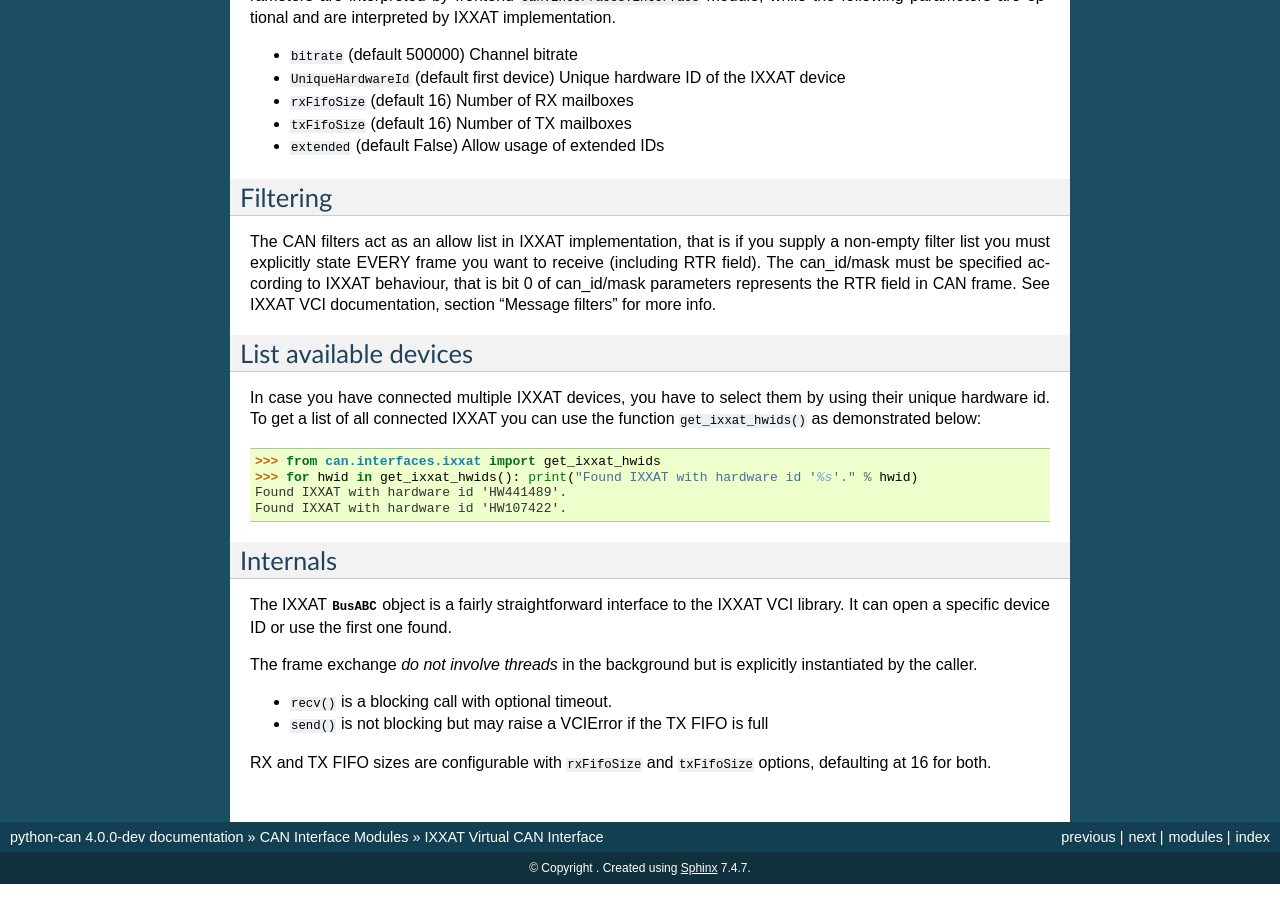
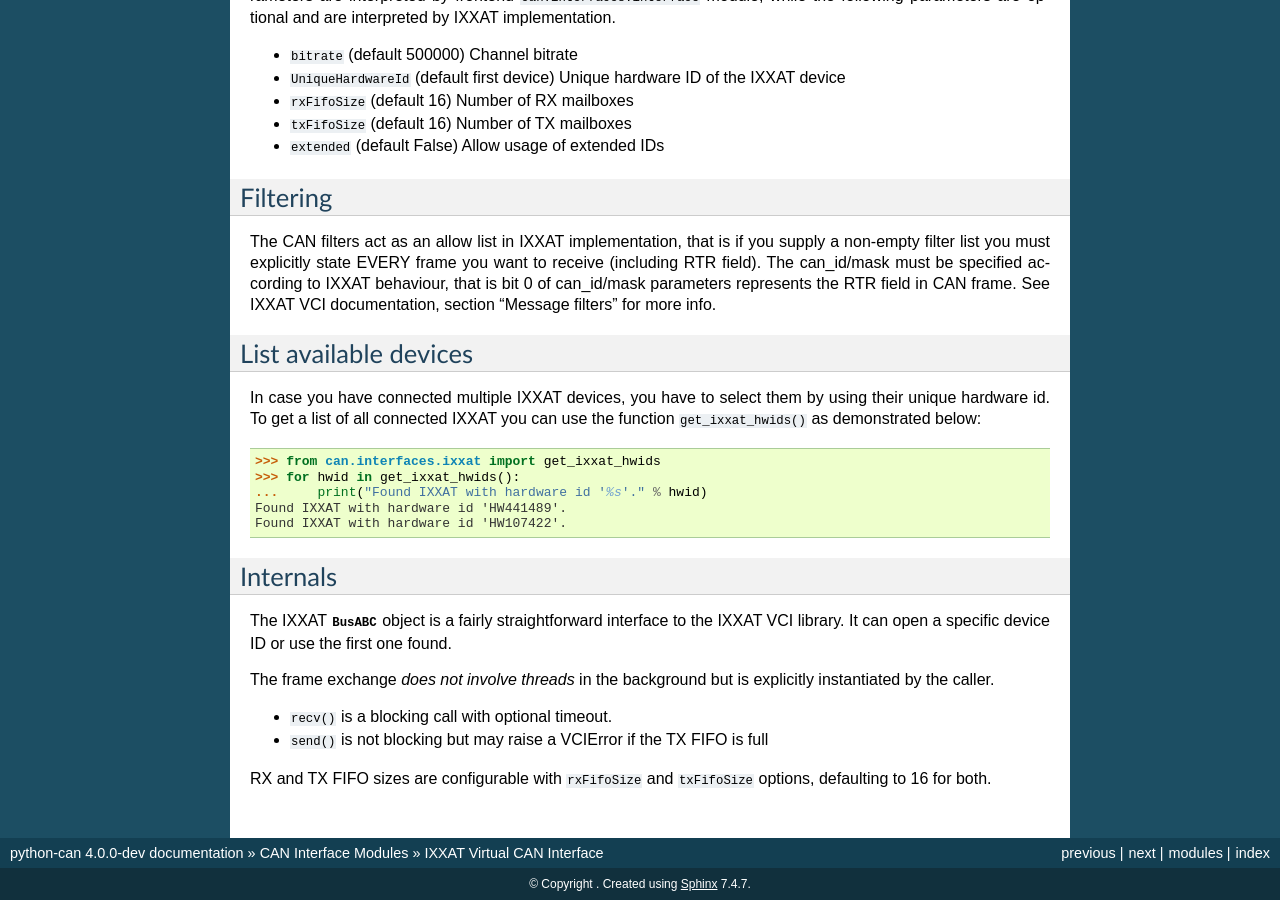
Before and after one commit to hardbyte/python-can, a Sphinx documentation site: the page built from doc/interfaces/ixxat.rst, in a window 1280 px wide and 900 px high, scrolled down 698 px. Built offline with Sphinx 7.4.7, drawn with Linux system fonts in a browser that asks for light colours.

Commit message:
typos and formatting

```diff
--- a/doc/interfaces/ixxat.rst
+++ b/doc/interfaces/ixxat.rst
@@ -54,12 +54,13 @@ bit 0 of can_id/mask parameters represents the RTR field in CAN frame. See IXXAT
 VCI documentation, section "Message filters" for more info.
 
 List available devices
------------------
+----------------------
 In case you have connected multiple IXXAT devices, you have to select them by using their unique hardware id.
 To get a list of all connected IXXAT you can use the function ``get_ixxat_hwids()`` as demonstrated below:
 
     >>> from can.interfaces.ixxat import get_ixxat_hwids
-    >>> for hwid in get_ixxat_hwids(): print("Found IXXAT with hardware id '%s'." % hwid)
+    >>> for hwid in get_ixxat_hwids():
+    ...     print("Found IXXAT with hardware id '%s'." % hwid)
     Found IXXAT with hardware id 'HW441489'.
     Found IXXAT with hardware id 'HW107422'.
 
@@ -71,11 +72,11 @@ The IXXAT :class:`~can.BusABC` object is a fairly straightforward interface
 to the IXXAT VCI library. It can open a specific device ID or use the
 first one found.
 
-The frame exchange *do not involve threads* in the background but is
+The frame exchange *does not involve threads* in the background but is
 explicitly instantiated by the caller.
 
 - ``recv()`` is a blocking call with optional timeout.
 - ``send()`` is not blocking but may raise a VCIError if the TX FIFO is full
 
 RX and TX FIFO sizes are configurable with ``rxFifoSize`` and ``txFifoSize``
-options, defaulting at 16 for both.
+options, defaulting to 16 for both.
```
Also changed, not shown: 1 other file.
